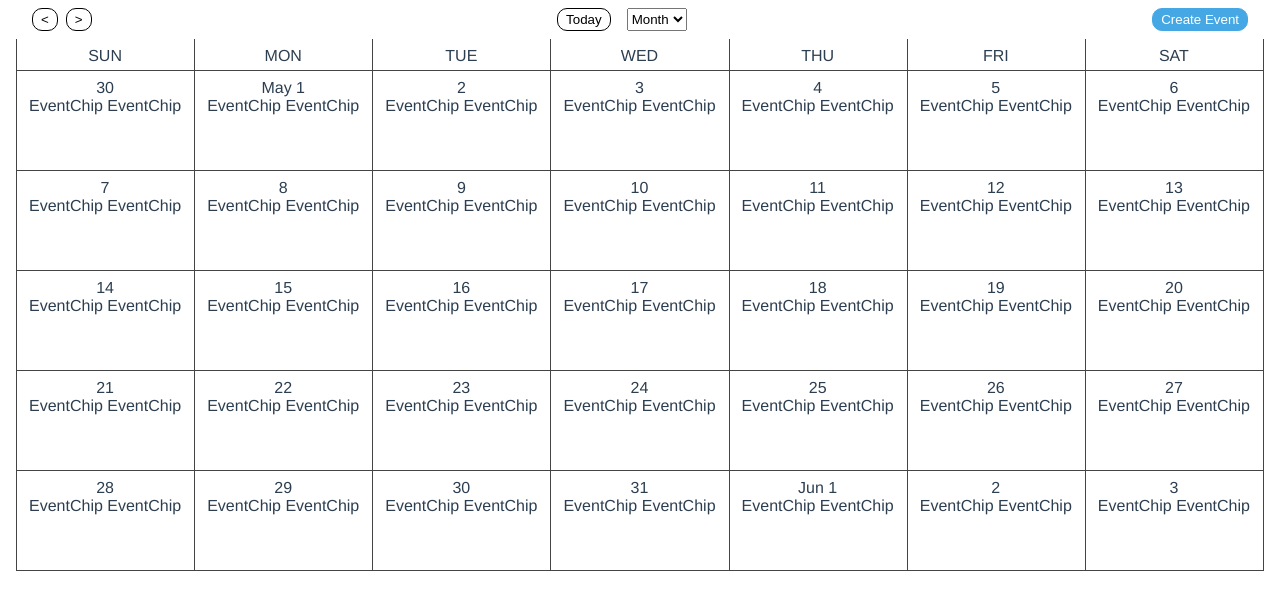
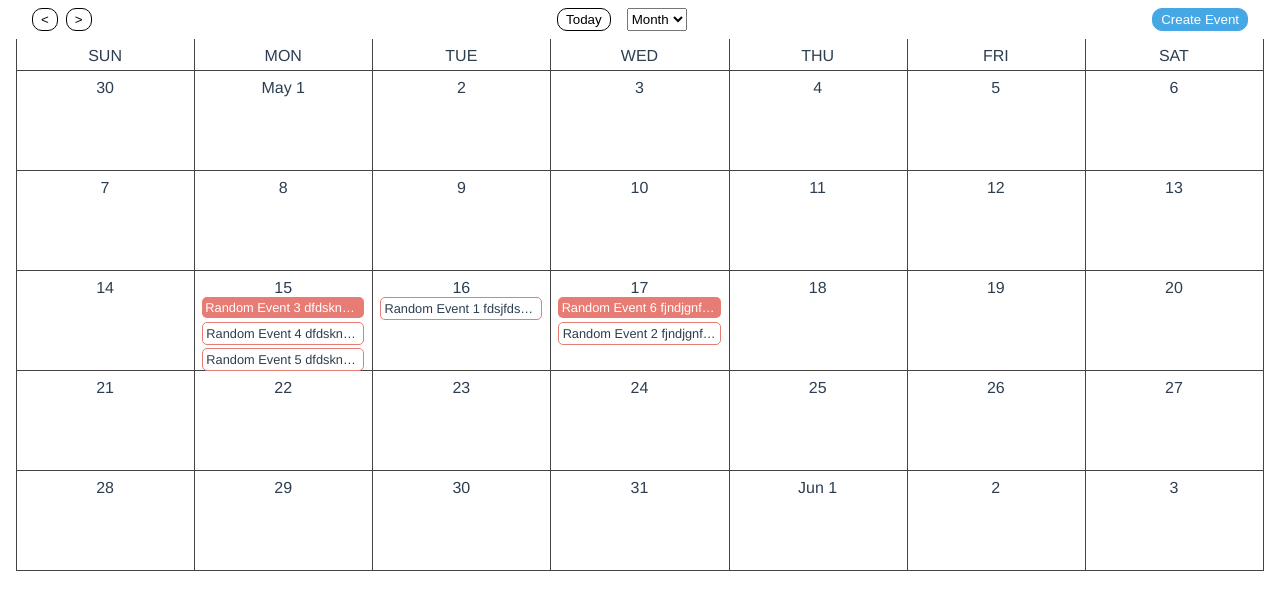
Before and after one commit to aedit/calendar-mock, a Vue app: page / in a window 1280 px wide. Shown: the top 610 px of the page. Built offline with nearby package versions, Linux system fonts and the light colour scheme.

Commit message:
Rendering Events on MonthView

```diff
--- a/src/components/MonthView.vue
+++ b/src/components/MonthView.vue
@@ -10,19 +10,29 @@
         <div v-for="borderCell in 7" :key="'border-' + borderCell" class="border-cell"></div>
       </div>
       <div class="day">
-        <div
-          v-for="textCell in 7"
-          :key="'day-' + textCell"
-        >
-          {{row===1 ? days[textCell-1] : getCalendarLabel(row, textCell) }}
+        <div v-for="textCell in 7" :key="'day-' + textCell">
+          {{ row === 1 ? days[textCell - 1] : getCalendarLabel(row, textCell).date }}
         </div>
       </div>
       <div v-if="row > 1" class="events-presentation">
-        <div v-for="eventCell in 7" :key="'event-'+eventCell">
-          EventChip
-          EventChip
+        <div v-for="eventCell in 7" :key="'event-' + eventCell">
+          <span
+            class="event-chip event-chip--allday"
+            v-for="(event, idx) in getAllEventsForDay(row, eventCell).ALL"
+            :key="'all-day-' + idx"
+            :title="event.name"
+          >
+            {{ event.name }}
+          </span>
+          <span
+            class="event-chip event-chip--standard"
+            v-for="(event, idx) in getAllEventsForDay(row, eventCell).STANDARD"
+            :key="'standard-' + idx"
+            :title="event.name"
+          >
+            {{ event.name }}
+          </span>
         </div>
-
       </div>
     </div>
   </div>
@@ -47,6 +57,14 @@ export default {
     const now = this.currentDate;
     if (now) this.init(now.clone());
   },
+  watch: {
+    currentDate: {
+      deep: true,
+      handler(newVal) {
+        this.init(newVal.clone());
+      },
+    },
+  },
   methods: {
     init(now) {
       this.firstDate = this.getFirstDate(now.clone());
@@ -57,9 +75,18 @@ export default {
       start.subtract(start.day(), 'days');
       return start;
     },
+    // get both standard and all day event for each day in the view
+    getAllEventsForDay(row, column) {
+      const { key } = this.getCalendarLabel(row, column);
+      console.log(this.$store.getters.eventMap[key]);
+      return this.$store.getters.eventMap[key] ?? {};
+    },
     getCalendarLabel(row, column) {
       const dt = this.firstDate?.clone?.().add?.((row - 2) * 7 + (column - 1), 'days');
-      return dt?.date() === 1 ? `${dt?.format('MMM')} ${dt?.date()}` : dt?.date();
+      return {
+        date: dt?.date() === 1 ? `${dt?.format('MMM')} ${dt?.date()}` : dt?.date(),
+        key: dt?.format('YYYY-MM-DD'),
+      };
     },
   },
 };
@@ -94,16 +121,34 @@ export default {
       }
     }
     .border > * {
-
-    border-left: 1px solid #444;
-  }
-    .day > *, .events-presentation > *{
+      border-left: 1px solid #444;
+    }
+    .day > *,
+    .events-presentation > * {
       padding: 0.5rem;
     }
     .events-presentation > * {
       padding-top: 1.6rem;
+
+      .event-chip{
+        display: block;
+        white-space: nowrap;
+        text-overflow: ellipsis;
+        overflow: hidden;
+        font-size: 0.8rem;
+        padding: 0.2rem;
+        border-radius: 5px;
+        margin-bottom: 0.2rem;
+        &--allday{
+          color:white;
+          background: rgb(230, 124, 115);
+        }
+
+        &--standard{
+          border: 1px solid rgb(230, 124, 115);
+        }
+      }
     }
   }
-
 }
 </style>
--- a/src/store/index.js
+++ b/src/store/index.js
@@ -1,3 +1,4 @@
+/* eslint-disable no-param-reassign */
 import Vue from 'vue';
 import Vuex from 'vuex';
 import moment from 'moment';
@@ -8,16 +9,22 @@ export default new Vuex.Store({
   state: {
     events: [
       {
-        name: 'Random Event fdsjfdsnjfnds dsfjndsjk',
+        name: 'Random Event 1 fdsjfdsnjfnds dsfjndsjk',
         type: 'STANDARD', // ALL/STANDARD
         startTime: moment().subtract(3, 'hours'),
         endTime: moment().subtract(120, 'minutes'),
       },
       {
-        name: 'Random Event fjndjgnfdgjdfsnjkf',
+        name: 'Random Event 2 fjndjgnfdgjdfsnjkf',
         type: 'STANDARD', // ALL/STANDARD
         startTime: moment().add(1, 'day').subtract(3, 'hours'),
         endTime: moment().add(1, 'day').subtract(2, 'hours'),
+      },
+      {
+        name: 'Random Event 6 fjndjgnfdgjdfsnjkf',
+        type: 'ALL', // ALL/STANDARD
+        startTime: moment().add(1, 'day').startOf('day'),
+        endTime: moment().add(1, 'day').endOf('day'),
       },
       {
         name: 'Random Event 3 dfdsknafaksdn',
@@ -28,10 +35,34 @@ export default new Vuex.Store({
       {
         name: 'Random Event 4 dfdsknafaksdn',
         type: 'STANDARD', // ALL/STANDARD
-        startTime: moment().subtract(1, 'day').add(8, 'hours'),
+        startTime: moment().subtract(1, 'day').startOf('day').add(8, 'hours'),
         endTime: moment().subtract(1, 'day').endOf('day'),
       },
+      {
+        name: 'Random Event 5 dfdsknafaksdn dsfsdf',
+        type: 'STANDARD', // ALL/STANDARD
+        startTime: moment().subtract(1, 'day').startOf('day').add(2, 'hours'),
+        endTime: moment().subtract(1, 'day').startOf('day').add(5, 'hours'),
+      },
     ],
+  },
+  getters: {
+    // return events in the format 'YYYY-MM-DD' : {ALL: [], STANDARD: []}
+    eventMap({ events }) {
+      return events.reduce((obj, el) => {
+        const { startTime, endTime } = el;
+        const temp = moment(startTime).startOf('day');
+        while (temp.isBefore(endTime) || temp.isSame(endTime)) {
+          const key = temp.format('YYYY-MM-DD');
+          if (!obj[key]) {
+            obj[key] = { ALL: [], STANDARD: [] };
+          }
+          obj[key][el.type].push(el);
+          temp.add(1, 'days');
+        }
+        return obj;
+      }, {});
+    },
   },
   mutations: {
     addEvent({ events }, evt) {
--- a/src/views/Home.vue
+++ b/src/views/Home.vue
@@ -35,11 +35,11 @@ export default {
     return {
       viewType: 'months',
       isCreateEventFormOpen: false,
-      currentDate: moment(),
+      currentDate: moment().local(),
     };
   },
   mounted() {
-    this.currentDate = moment();
+    this.currentDate = moment().local();
   },
   components: { CreateEventForm, MonthView },
   methods: {
```
